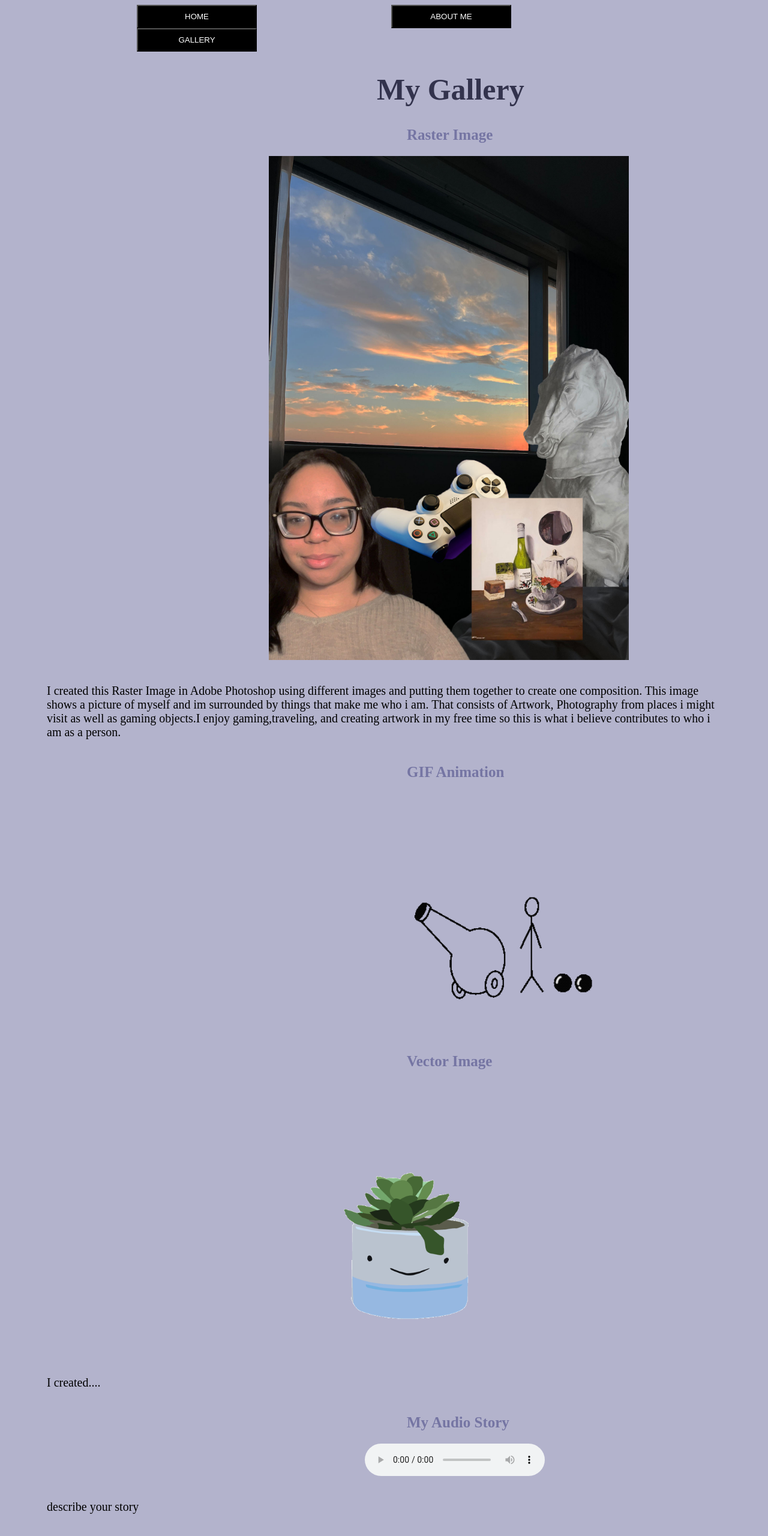
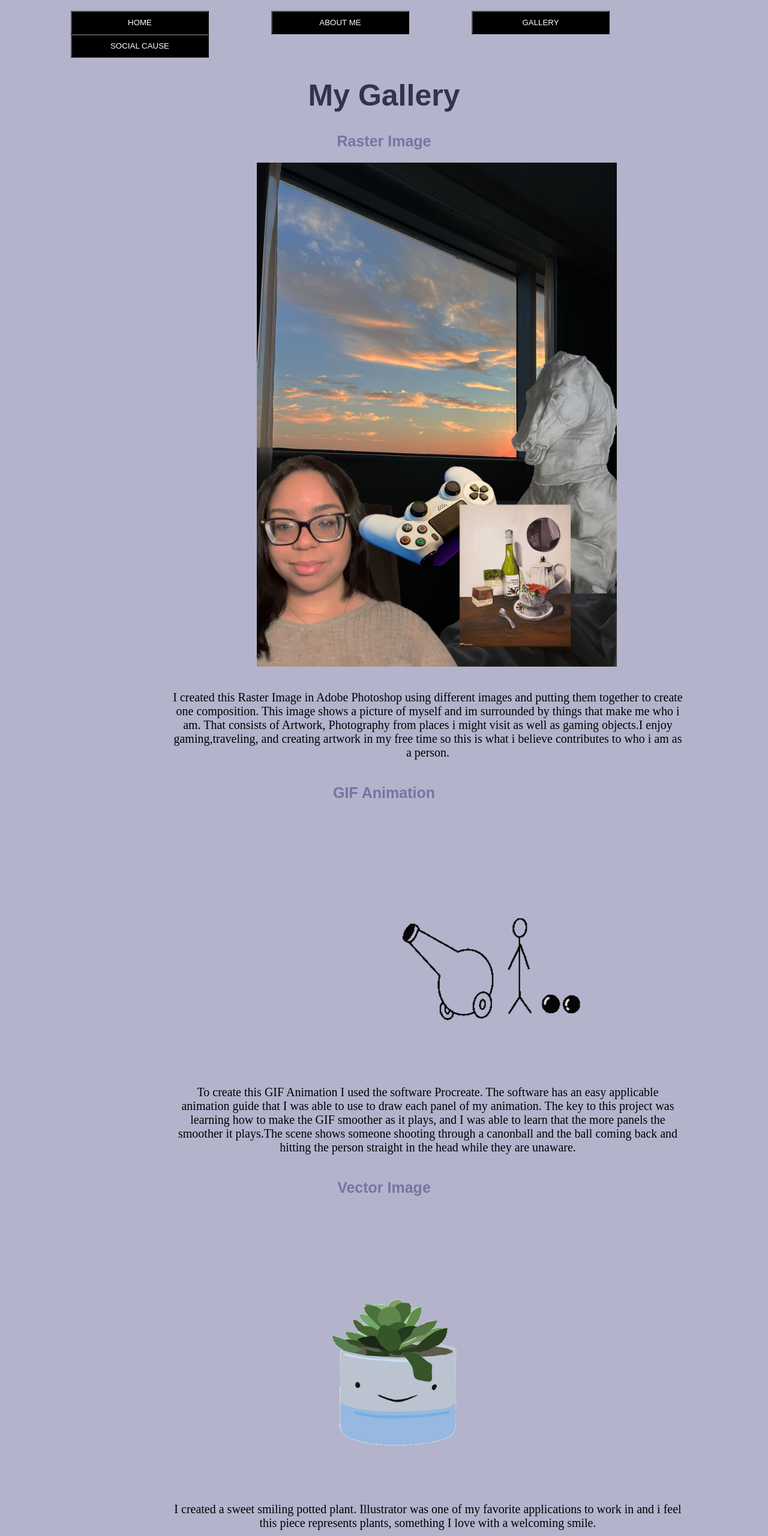
Before and after one commit to SierraCorporan/Projects, a plain HTML site: page gallery.html in a window 1280 px wide. Shown: the top 2560 px of the page at 60% size. Drawn offline with Linux system fonts and the light colour scheme.

Commit message:
Add files via upload

```diff
--- a/gallery.html
+++ b/gallery.html
@@ -5,11 +5,6 @@
     <style>
 
         h1{color:#33334d;}
-        h1{margin-left:620px}
-        h2{margin-left: 670px}
-        img{margin-left: 440px}
-        audio{margin-left: 600px;}
-
 
     </style>
 </head>
@@ -23,6 +18,10 @@
         <button>
         <a href="gallery.html">GALLERY</a>
         </button>
+        <button>
+        <a href="psa.html">SOCIAL CAUSE</a>
+        </button>
+
         <h1>My Gallery</h1>
 
         <h2>Raster Image</h2>
@@ -34,18 +33,15 @@
         <img src="images/Untitled-Artwork.GIF"
              alt="humorous gif of someone neing hit with a canonball"
              width="550px">
+        <p> To create this GIF Animation I used the software Procreate. The software has an easy applicable animation guide that I was able to use to draw each panel of my animation. The key to this project was learning how to make the GIF smoother as it plays, and I was able to learn that the more panels the smoother it plays.The scene shows someone shooting through a canonball and the ball coming back and hitting the person straight in the head while they are unaware.
+        </p>
 
         <h2>Vector Image</h2>
         <img src="images/SierraCorporan_vector600px.png"
              alt="composition of myself and my world"
         width="450px">
-        <p>I created....</p>
+        <p>I created a sweet smiling potted plant. Illustrator was one of my favorite applications to work in and i feel this piece represents plants, something I love with a welcoming smile.</p>
 
-        <h2>My Audio Story</h2>
-        <audio controls>
-    <source src="youraudio.mp3">
-</audio>
-        <p> describe your story</p>
 
 
         <h2> My Artwork </h2>
@@ -60,6 +56,15 @@
         <img src="images/IMG-0710.jpg"
              alt="a drawing of a girl besides a lit candle"
         width="600px">
-        <p> describe your story...</p>
+        <p>This is a small series of some Artwork ive created over the past year or so. Using Colored Pencils and Graphite I was able to creat compositions that all represnt more or less Life and Death. This collection is a small portion of my highschool portfolio but its some of my strongest and favorite pieces as well.</p>
+
+        <h2>My Relaxed 10-sec animation</h2>
+        <iframe width="560" height="315" src="https://www.youtube.com/embed/_q_u25TCH8E" title="YouTube video player" frameborder="0" allow="accelerometer; autoplay; clipboard-write; encrypted-media; gyroscope; picture-in-picture; web-share" allowfullscreen></iframe>
+        <p> My first time cresting an Animation using Adobe After Effects was definitely a challenge but I was so happy with the result. For this assignment I chose the emotion "Relaxed" and created a video using soft curves and movements to represent that relaxed feeling</p>
+
+        <h2>Programming with p5</h2>
+        <iframe src="https://editor.p5js.org/scorporan04/full/Z5esPx7AO" width="600px" height="400px"> </iframe>
+        <p> Using P5 was a fun experience. I think with all of the assignments it was hard at first to grasp the new subject and proccess how to actually create but after playing with the colors and shapes I was able to create a piece of triangles with pink circles.</p>
+
     </body>
 </html>
--- a/styles.css
+++ b/styles.css
@@ -3,33 +3,44 @@ body{background-color:#b3b3cc;}
 h1{font-family: serif;
     font-size: 50px;
     color: #33334d;
-    margin-left: 430px;
+    margin-left:0px;
 }
 
 h2{font-family: serif;
     font-size: 25px;
     color:#7575a3;
-    margin-left: 630px;
+    margin-left: 0px;
 }
 
 p{font-family: serif;
     font-size: 20px;
     color: black;
     background-color: none;
-    margin-left: 50px;
-    margin-right: 50px;
+    text-align: center;
+    margin-left: 250px;
+    margin-right: 200px;
     padding: 20px;
 
 }
 
 button{background-color: black;
 text-align: center;
-margin-left: 220px;
+margin-left: 100px;
 padding: 10px;
-width: 200px;}
+width: 230px;}
 
 a{font-family: sans-serif;
 color: white;
 text-decoration: none;}
 
-img{margin-left: 351px;}
+img{margin-left: 410px;}
+
+iframe{margin-left: 410px;}
+
+
+body{padding: 10px;}
+
+h1,h2{font-family: sans-serif;
+    text-align: center;}
+
+p{width:850px;}
```
Also changed, not shown: aboutme.html (+15 -10 lines), index.html (+10 -1 lines), psa.html (added, +55 -0 lines), images/kerwin-elias-TKE02PRu97k-unsplash.jpg (added), 4 other files.
